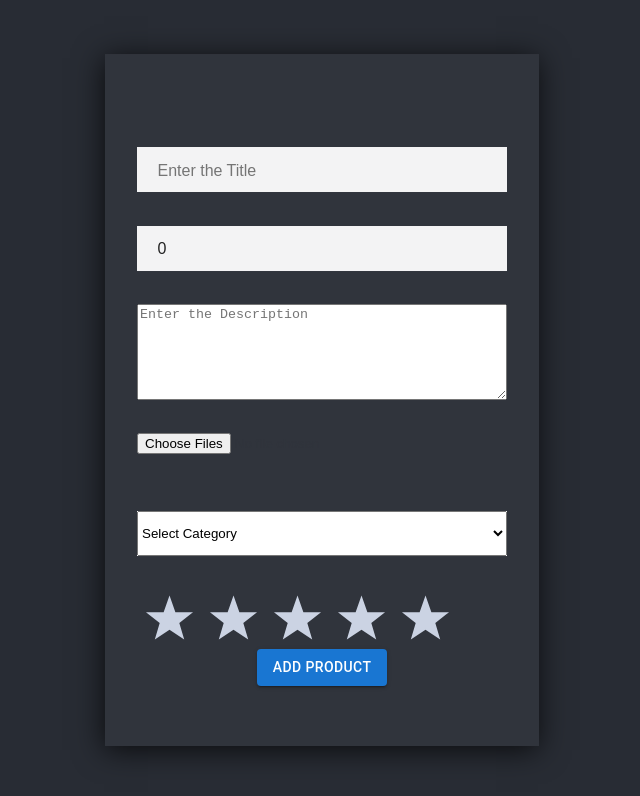
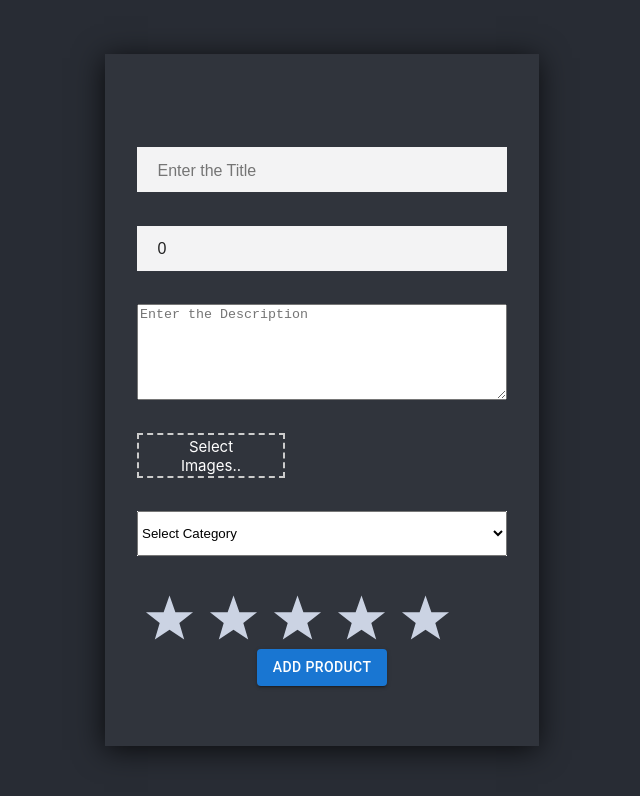
Before and after one commit to ruturabadiya/Formik, a React (Create React App) app: page /addUpdate in a window 1280 px wide. Shown: the top 796 px of the page, without its empty margins (318-958 px from the left). Built offline with nearby package versions, Linux system fonts and the light colour scheme.

Commit message:
Drag-Drop

```diff
--- a/package.json
+++ b/package.json
@@ -36,6 +36,7 @@
     "react-date-range": "^1.4.0",
     "react-datepicker": "^4.16.0",
     "react-dom": "^18.2.0",
+    "react-dropzone": "^14.2.3",
     "react-paginate": "^8.2.0",
     "react-popupbox": "^2.0.9",
     "react-rating-star-with-type": "^1.2.0",
--- a/src/App.css
+++ b/src/App.css
@@ -502,7 +502,7 @@ font-size: 14px;
 }
 
 .imgCount {
-  margin-left: -71%;
+  margin-left: 36%;
   margin-top: -7%;
   /* position: fixed; */
   font-size: 17px;
@@ -535,6 +535,20 @@ font-size: 14px;
   font-size: medium;
     color: red;
     margin-left: -41px;
-    margin-top: -8px;
+    margin-top: 3px;
     margin-bottom: 5px;
 }
+
+.image-dropzone {
+  border: 2px dashed #cccccc;
+  padding: 20px;
+  display: flex;
+  justify-content: center;
+  align-items: center;
+  cursor: pointer;
+  width: 104px;
+}
+p{
+  font-size: 15px;
+  align-items: flex-start;
+}
--- a/src/component/MultipleImage.tsx
+++ b/src/component/MultipleImage.tsx
@@ -5,6 +5,7 @@ import 'react-toastify/dist/ReactToastify.css';
 import { Tooltip } from '@mui/material';
 import { formatFileName } from './common/CommonController/Common';
 import { ErrorMessage, useFormikContext } from 'formik';
+import { useDropzone } from 'react-dropzone';
 
 interface multiProps {
   name: string;
@@ -21,8 +22,8 @@ export const MultipleImageSelect: React.FC<multiProps> = ({
   const [imageData, setImageData] = useState<(File | string)[]>([]);
   const userData = values[name];
 
-  const handleMultiImageSelect = (event: ChangeEvent<HTMLInputElement>) => {
-    const selectedImages = Array.from(event.target.files || []);
+  const handleMultiImageSelect = (acceptedFiles: File[], event?: React.ChangeEvent<HTMLInputElement>) => {
+    const selectedImages = acceptedFiles;
     const validFiles: File[] = [];
     const newInvalidSizeFileNames: string[] = [];
     const newInvalidTypeFileNames: string[] = [];
@@ -56,7 +57,9 @@ export const MultipleImageSelect: React.FC<multiProps> = ({
       } else if (newDuplicateFileNames.length > 0) {
         setFieldValue((prevImages: any) => [...prevImages]);
       } else if (newInvalidSizeFileNames.length > 0 || newInvalidTypeFileNames.length > 0) {
-        event.target.value = '';
+        if (event) {
+          event.target.value = '';
+      }
         setFieldValue(name, null);
         setImageData([]);
       }
@@ -106,23 +109,19 @@ export const MultipleImageSelect: React.FC<multiProps> = ({
     }
   };
 
+  const { getRootProps, getInputProps } = useDropzone({
+    multiple: isMulti,
+    onDrop: (acceptedFiles: File[]) => handleMultiImageSelect(acceptedFiles),
+  });
 
-  const resetInputValue = (event: any) => {
-    event.currentTarget.value = null;
-  };
 
   return (
     <div>
       <div className="productImage">
-        <input
-          type="file"
-          name={name}
-          accept="image/png, image/jpeg"
-          multiple={isMulti}
-          onChange={handleMultiImageSelect}
-          onClick={resetInputValue}
-          className='image'
-        />
+         <div {...getRootProps()} className='image-dropzone'>
+          <input {...getInputProps()} />
+          <p>Select Images..</p>
+        </div>
       </div>
       {imageData.length === 0 ? (
         <div>
```
Also changed, not shown: 1 other file (tests, documents, lock files or other folders).
